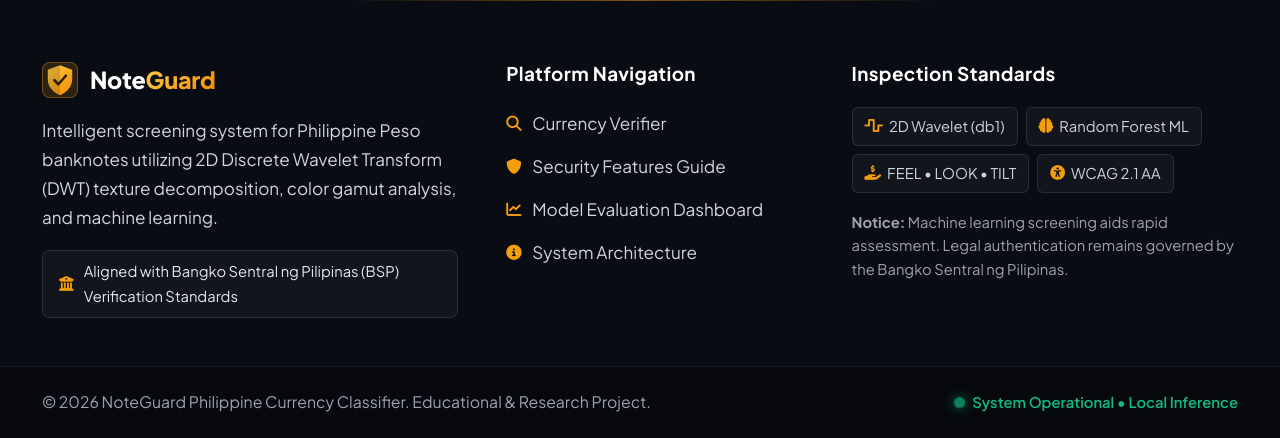
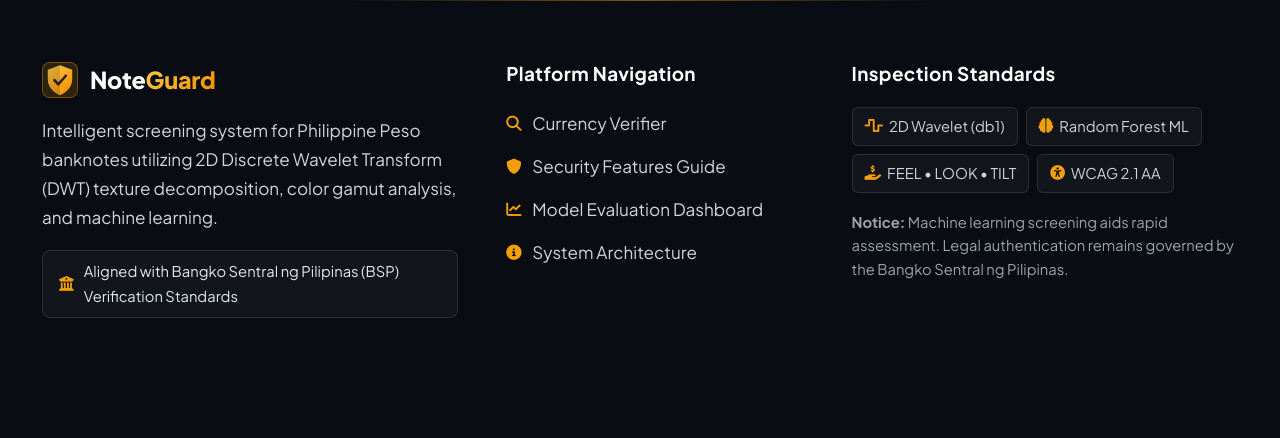
Before and after one commit to Tristannxyz/BankNote, a Flask app: page / in a window 1280 px wide. Shown: the part 1932-2370 px from the top of the page. After the commit the page ends 2250 px from the top, so only its background shows below. Run offline with Flask 3, Linux system fonts and the light colour scheme; some libraries are stand-ins or nearby versions.

Commit message:
Remove footer bottom bar (copyright and system operational indicator)

```diff
--- a/templates/base.html
+++ b/templates/base.html
@@ -206,12 +206,7 @@
                 </p>
             </div>
         </div>
-        <div class="footer-bottom-bar">
-            <div class="container footer-bottom-inner">
-                <span>&copy; 2026 NoteGuard Philippine Currency Classifier. Educational & Research Project.</span>
-                <span class="footer-status-indicator"><span class="badge-dot-live"></span> System Operational • Local Inference</span>
-            </div>
-        </div>
+
     </footer>
 
     <!-- Global Theme Mode Controller -->
```
Also changed, not shown: about.html (+1 -6 lines), dashboard.html (+1 -6 lines), index.html (+1 -6 lines), security.html (+1 -6 lines).
